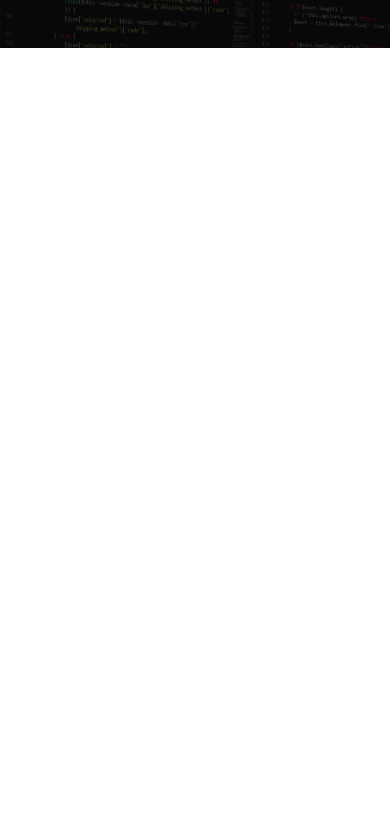
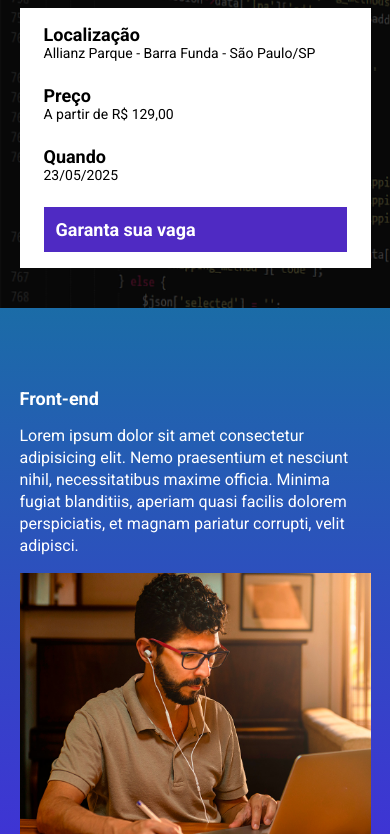
Before and after one commit to NickZI-Dev/ebac_talks, a website built with Parcel: page src/index.html in a window 390 px wide. Shown: the part 168-1002 px from the top of the page. Before the commit the page ends 844 px from the top, so only its background shows below. Built offline with nearby package versions, Linux system fonts and the light colour scheme.

Commit message:
criando a contagem regressiva

```diff
--- a/package.json
+++ b/package.json
@@ -3,6 +3,7 @@
   "version": "1.0.0",
   "scripts": {
     "dev": "parcel src/index.html src/styles/main.scss src/scripts/main.js",
+    "build": "parcel build src/index.html",
     "test": "echo \"Error: no test specified\" && exit 1"
   },
   "repository": {
@@ -20,6 +21,7 @@
   "devDependencies": {
     "@parcel/transformer-sass": "^2.14.4",
     "parcel": "^2.14.4",
-    "sharp": "^0.33.5"
+    "sharp": "^0.33.5",
+    "svgo": "^3.3.2"
   }
 }
--- a/src/index.html
+++ b/src/index.html
@@ -11,6 +11,7 @@
   <link href="https://fonts.googleapis.com/css2?family=Roboto:ital,wght@0,100..900;1,100..900&display=swap" rel="stylesheet">
 
   <link rel="stylesheet" href="./styles/main.scss">
+  <link rel="stylesheet" href="https://unpkg.com/aos@next/dist/aos.css" />
 </head>
 
 <body>
@@ -19,11 +20,77 @@
     <div class="container">
       <img src="./images/ebac_logo.svg" alt="EBAC" class="hero__logo">
       <p class="hero__text">
-        O maior evento de tecnologia do Brasil começa em 10d 12h 20m 14s
+        O maior evento de tecnologia do Brasil começa em <span id="count"></span>
       </p>
+      <div class="infos-bar">
+        <ul class="infos-bar__info">
+          <li class="infos-bar__info__item">
+            <b>Localização</b>
+            Allianz Parque - Barra Funda - São Paulo/SP
+          </li>
+          <li class="infos-bar__info__item">
+            <b>Preço</b>
+            A partir de R$ 129,00
+          </li>
+          <li class="infos-bar__info__item">
+            <b>Quando</b>
+            23/05/2025
+          </li>
+        </ul>
+        <a href="" class="button button--primary">Garanta sua vaga</a>
+      </div>
     </div>
   </header>
 
+  <section class="event event--is-frontend">
+    <div class="container" data-aos="fade-right">
+      <div class="event__details">
+        <h2 class="event__details__title">Front-end</h2>
+        <p class="event__details__description">
+          Lorem ipsum dolor sit amet consectetur adipisicing elit. Nemo praesentium et nesciunt nihil, necessitatibus maxime officia. Minima fugiat blanditiis, aperiam quasi facilis dolorem perspiciatis, et magnam pariatur corrupti, velit adipisci.
+        </p>
+      </div>
+      <img src="./images/frontend.png" alt="Front-end" class="event__image">
+    </div>
+  </section>
+
+  <section class="event event--is-uxui event--is-left">
+    <div class="container" data-aos="fade-left">
+      <div class="event__details">
+        <h2 class="event__details__title">UI/UX</h2>
+        <p class="event__details__description">
+          Lorem ipsum dolor, sit amet consectetur adipisicing elit. Eveniet perferendis officiis reiciendis fugit mollitia animi, minima rerum labore autem veniam sed deleniti exercitationem voluptates fugiat nostrum reprehenderit beatae. Unde, illo!
+        </p>
+      </div>
+      <img src="./images/ui-ux.png" alt="UX-UI Design" class="event__image">
+    </div>
+  </section>
+
+  <section class="event event--is-datascience">
+    <div class="container" data-aos="fade-right">
+      <div class="event__details">
+        <h2 class="event__details__title">Data Science</h2>
+        <p class="event__details__description">
+          Lorem ipsum dolor sit amet consectetur adipisicing elit. Nemo praesentium et nesciunt nihil, necessitatibus maxime officia. Minima fugiat blanditiis, aperiam quasi facilis dolorem perspiciatis, et magnam pariatur corrupti, velit adipisci.
+        </p>
+      </div>
+      <img src="./images/frontend.png" alt="Front-end" class="event__image">
+    </div>
+  </section>
+
+  <section class="event event--is-backend event--is-left">
+    <div class="container" data-aos="fade-left">
+      <div class="event__details">
+        <h2 class="event__details__title">Back-end</h2>
+        <p class="event__details__description">
+          Lorem ipsum dolor sit amet consectetur adipisicing elit. Nemo praesentium et nesciunt nihil, necessitatibus maxime officia. Minima fugiat blanditiis, aperiam quasi facilis dolorem perspiciatis, et magnam pariatur corrupti, velit adipisci.
+        </p>
+      </div>
+      <img src="./images/backend.png" alt="Front-end" class="event__image">
+    </div>
+  </section>
+
+  <script src="https://unpkg.com/aos@next/dist/aos.js"></script>
   <script src="./scripts/main.js"></script>
 </body>
 
--- a/src/scripts/main.js
+++ b/src/scripts/main.js
@@ -1,3 +1,28 @@
-document.addEventListener('DOMContentLoaded', function(){
+AOS.init();
 
-})
+const dataDoEvento = new Date('May 23, 2025 18:00:00');
+const timeStampDoEvento = dataDoEvento.getTime();
+
+const time = setInterval(function() {
+  const agora = new Date();
+  const timeStampAtual = agora.getTime();
+
+  const distanciaAteOEvento = timeStampDoEvento - timeStampAtual;
+
+  const diasEmMs = 1000 * 60 * 60 * 24;
+  const horasEmMs = 1000 * 60 * 60;
+  const minutosEmMs = 1000 * 60;
+
+  const diasAteOEvento = Math.floor(distanciaAteOEvento / diasEmMs);
+  const horasAteOEvento = Math.floor((distanciaAteOEvento % diasEmMs) / horasEmMs);
+  const minutosAteOEvento = Math.floor((distanciaAteOEvento % horasEmMs) / minutosEmMs);
+  const segundosAteOEvento = Math.floor((distanciaAteOEvento % minutosEmMs) / 1000);
+
+  document.getElementById('count').innerHTML = `${diasAteOEvento}d ${horasAteOEvento}h ${minutosAteOEvento}m ${segundosAteOEvento}s`
+
+  if(distanciaAteOEvento < 0) {
+    clearInterval(time);
+    document.getElementById('count').innerHTML = 'Evento expirado'
+  }
+
+}, 1000)
--- /dev/null
+++ b/src/styles/_event.scss
@@ -0,0 +1,60 @@
+@use "./variables";
+
+.event {
+  padding: 80px 0;
+
+  &--is-frontend {
+    background-image: linear-gradient(variables.$blue1, variables.$blue2);
+  }
+  &--is-uxui {
+    background-image: linear-gradient(variables.$blue2, variables.$pink);
+  }
+  &--is-datascience {
+    background-image: linear-gradient(variables.$pink, variables.$yellow);
+  }
+  &--is-backend {
+    background-image: linear-gradient(variables.$yellow, variables.$pink);
+  }
+
+  &--is-left {
+    .container {
+      flex-direction: row-reverse;
+    }
+  }
+
+  .container {
+    display: flex;
+    gap: 40px;
+  }
+
+  &__image {
+    max-width: 360px;
+  }
+
+  &__details {
+
+    &__title {
+      font-size: 18px;
+      font-weight: bold;
+      margin-bottom: 16px;
+    }
+
+    &__description {
+      line-height: 22px;
+    }
+  }
+  @media (max-width: 640px) {
+    .container {
+      display: block;
+    }
+
+    &__image {
+      width: 100%;
+    }
+
+    &__details {
+      margin-right: 0;
+      margin-bottom: 16px;
+    }
+  }
+}
--- a/src/styles/_hero.scss
+++ b/src/styles/_hero.scss
@@ -1,3 +1,5 @@
+@use './variables';
+
 .hero {
   padding: 64px 0 100px;
   background-image: url(../images/fundo.png);
@@ -16,7 +18,7 @@
     left: 0;
     width: 100%;
     height: 100%;
-    background-color: #000;
+    background-color: variables.$secondaryTextColor;
     opacity: .7;
   }
 
--- /dev/null
+++ b/src/styles/_variables.scss
@@ -0,0 +1,10 @@
+
+$textColor: #fff;
+$secondaryTextColor: #000;
+
+$blue1: #1B6CA7;
+$blue2: #442BDB;
+$pink: #89223B;
+$yellow: #9C791D;
+
+$button: #4f2ac3;
--- /dev/null
+++ b/src/styles/components/_buttons.scss
@@ -0,0 +1,24 @@
+@use '../variables';
+
+.button {
+  padding: 12px;
+  font-size: 18px;
+  font-weight: bold;
+  text-align: center;
+  white-space: nowrap;
+
+  &--primary {
+    color: variables.$textColor;
+    background-color: variables.$button;
+  }
+
+  @media (max-width: 640px) {
+    display: block;
+    width: 100%;
+  }
+
+  @media (max-width: 1024px) {
+    display: flex;
+    align-items: center;
+  }
+}
--- /dev/null
+++ b/src/styles/components/_infos_bar.scss
@@ -0,0 +1,42 @@
+@use '../variables';
+
+.infos-bar {
+  padding: 16px 24px;
+  background-color: variables.$textColor;
+  display: flex;
+  justify-content: space-between;
+
+  &__info {
+    display: flex;
+    gap: 40px;
+
+    &__item {
+      font-size: 14px;
+      color: variables.$secondaryTextColor;
+
+      b {
+        color: variables.$secondaryTextColor;
+        font-size: 18px;
+        display: block;
+      }
+    }
+  }
+
+  @media (max-width: 640px) {
+    display: block;
+
+    &__info {
+      display: block;
+
+      &__item {
+        margin-bottom: 24px;
+      }
+    }
+  }
+
+  @media (max-width: 1024px) {
+    &__info {
+      gap: 16px;
+    }
+  }
+}
--- a/src/styles/main.scss
+++ b/src/styles/main.scss
@@ -1,11 +1,17 @@
 @use "./hero";
+@use './components/infos_bar';
+@use './components/buttons';
+@use './event';
+@use './variables';
 
 * {
   padding: 0;
   margin: 0;
-  color: #fff;
+  color: variables.$textColor;
   box-sizing: border-box;
   font-family: "Roboto", sans-serif;
+  list-style: none;
+  text-decoration: none;
 }
 
 .container {
@@ -14,13 +20,9 @@
   margin: 0 auto;
 
   @media (max-width: 640px) {
-    .container {
       max-width: 80%;
-    }
   }
   @media (max-width: 1024px) {
-    .container {
       max-width: 90%;
-    }
   }
 }
```
Also changed, not shown: 1 other file.
